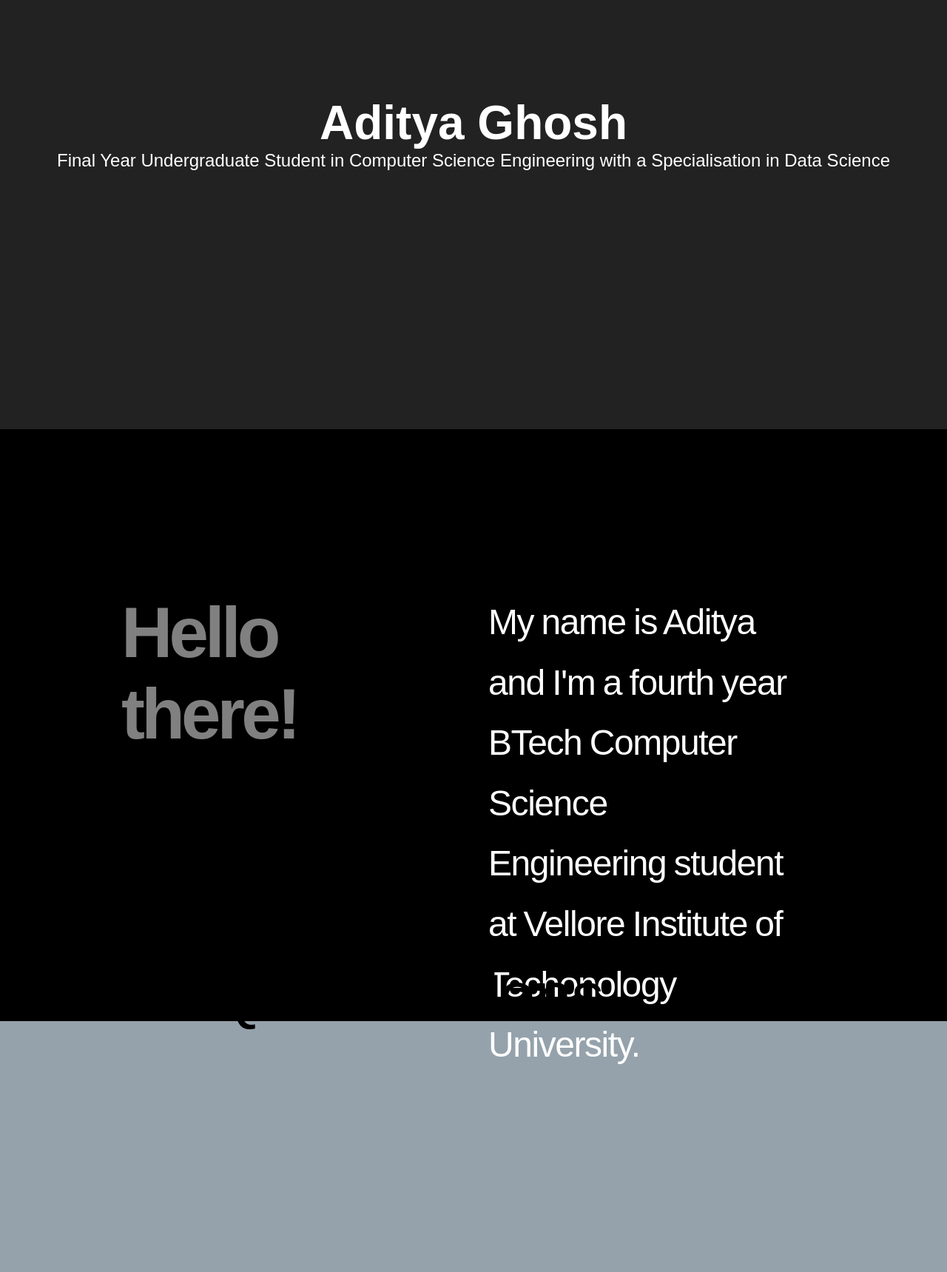
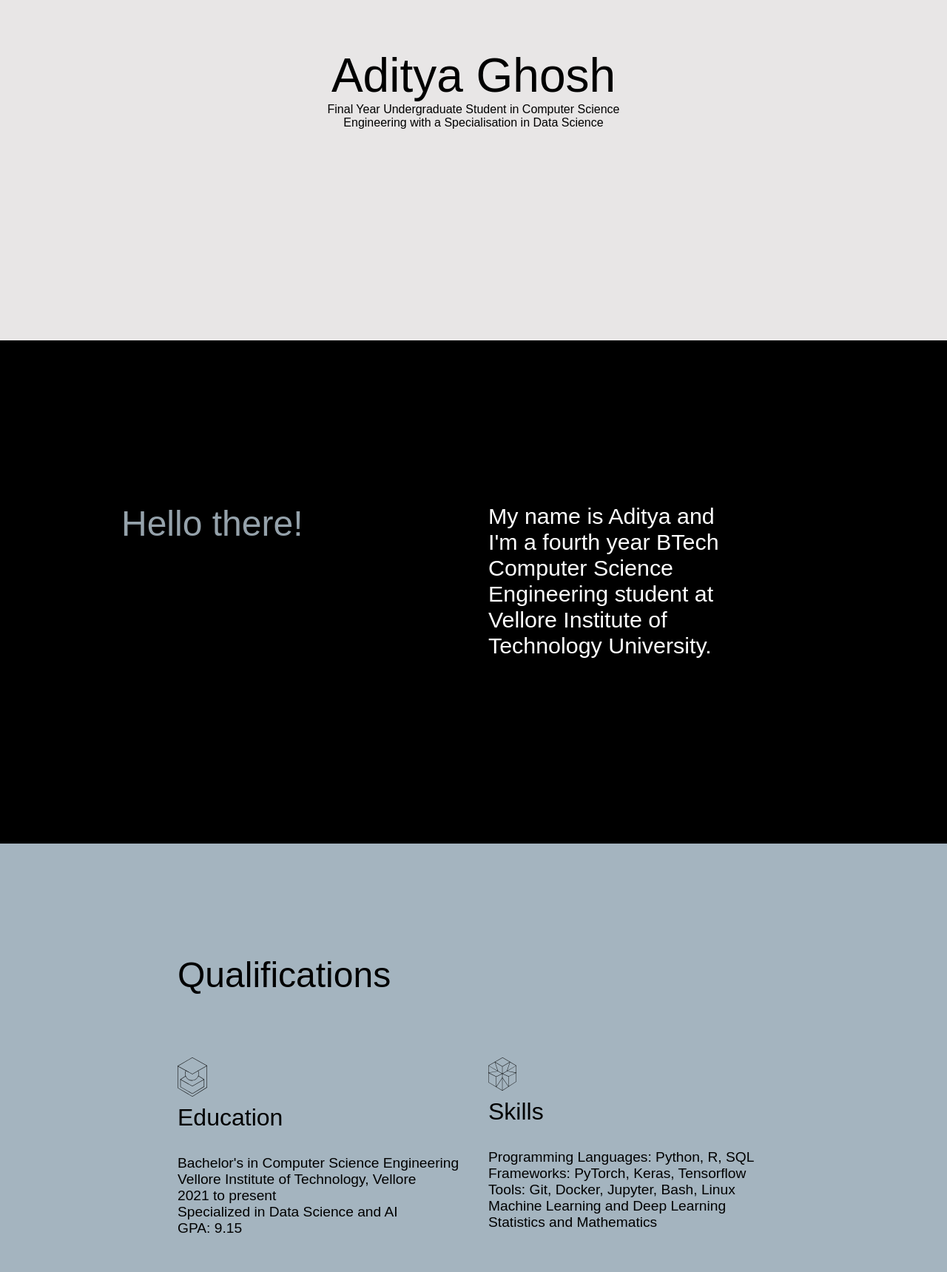
Before and after one commit to Nanashi-bot/Nanashi-bot.github.io, a plain HTML site: page index.html in a window 1280 px wide. Shown: the part 220-1939 px from the top of the page at 74% size. Drawn offline with Linux system fonts and the light colour scheme; a web font is replaced by a local one.

Commit message:
Added images and fixed sizes

```diff
--- a/css/styles.css
+++ b/css/styles.css
@@ -1,9 +1,9 @@
 /* Custom Font */
 @font-face {
-    font-family: 'MyCustomFont';
-    src: url('./fonts/YourFontFile.woff2') format('woff2'),
-         url('./fonts/YourFontFile.woff') format('woff'),
-         url('./fonts/YourFontFile.ttf') format('truetype');
+    font-family: 'YDGoth';
+    src: url('css/fonts/YDGothic\ 140\ Pro.woff2') format('woff2'),
+         url('css/fonts/YDGothic 140 Pro.woff') format('woff'),
+         url('./fonts/YDGothic 140 Pro.ttf.ttf') format('truetype');
     font-weight: normal;
     font-style: normal;
 }
@@ -17,30 +17,38 @@
 
 /* Global styles */
 body {
-    font-family: 'MyCustomFont', sans-serif; /* Use the custom font */
+    font-family: 'YDGoth', sans-serif; /* Use the custom font */
 }
 
 
 /* Section styling */
 section {
-    height: 100vh; /* Full viewport height for each section */
+    height: 85vh;
     display: flex;
     justify-content: center;
     align-items: center;
     text-align: center;
     padding: 20px;
-    color: white; /* White text for contrast */
-    font-size: 1.5rem;
+    /*font-size: 1.5rem;*/
 }
 
 /* Section-specific styles */
 #section1 {
-    background-color: #222; /* Dark gray background */
+    background-color: rgb(232, 230, 230);
+    color: black;
 }
 
-#section1 h1 {
-    font-size: 4rem; /* Larger font for the name */
+.name {
+  font-size: 4rem;
 }
+
+.text {
+  font-size: 1rem;
+  text-align: center;
+  padding-left: 25rem;
+  padding-right: 25rem;
+}
+
 
 #section5 {
     background-color: #ccc; /* Lightest gray background */
@@ -63,6 +71,7 @@ section {
     width: 80%; /* Set the width of the content */
     height: 100%; /* Fill the entire height of the section */
     text-align: left; /* Left justify text */
+    font-size: 0.5rem;
 }
 
 .left, .right {
@@ -71,24 +80,19 @@ section {
     flex-direction: column; /* Stack items vertically */
     justify-content: flex-start; /* Align items to start at the top */
     padding: 20px; /* Optional padding for better spacing */
-}
-
-.left h2 {
-    font-size: 6rem; /* Increase font size for "Hello there!" */
-    color: grey; /* Grey text for "Hello there!" */
-    letter-spacing: -0.05em; /* Decrease letter spacing */
-    word-spacing: -0.05em; /* Decrease word spacing */
-    margin: 0; /* Remove margin to align with the left text */
+    font-size: 3rem;
+    color: #95a2ab;
 }
 
 /* Scoped styles for Section 2 paragraphs */
 #section2 .right p {
-    font-size: 3rem; /* Increase font size for the paragraph */
-    max-width: 90%; /* Keep the paragraph narrower for better readability */
-    line-height: 1.7; /* Better line spacing */
+    font-size: 1.9rem; /* Increase font size for the paragraph */
+    /*max-width: 90%; /* Keep the paragraph narrower for better readability */
+    /*line-height: 1.7; /* Better line spacing */
     color: white; /* White text for the right side */
-    letter-spacing: -0.03em; /* Decrease letter spacing */
-    word-spacing: -0.03em; /* Decrease word spacing */
+    padding-right: 9rem;
+    /*letter-spacing: -0.03em; /* Decrease letter spacing */
+    /*word-spacing: -0.03em; /* Decrease word spacing */
 }
 
 /* Optional: Media Queries for Smaller Screens */
@@ -108,7 +112,7 @@ section {
 /*For section 3 Qualifications section */
 
 #section3 {
-  background-color: #95a2ab;
+  background-color: rgb(164, 180, 191);;
   color: black;
   padding: 15rem;
 }
@@ -142,47 +146,45 @@ section {
 
 .education-title, .skills-title {
   text-align: left;
-  padding-bottom: 3rem;
+  padding-bottom: 2rem;
   padding-left: 9wh;
-  font-size: 3rem;
+  font-size: 2rem;
 }
 
 
 .education-detail, .skills-detail {
-  padding-left: 0px; /* Adjust padding as needed */
   text-align: left;
-  font-size: 2rem;
+  font-size: 1.2rem;
 }
 
 .qualifications-title {
-  font-size: 5.5rem;
-  padding-left: 10px; /* Adds a bit of left padding */
-  margin-top: -3rem; /* Moves "Qualifications" higher */
-  padding-bottom: 20rem; /* Adds more space beneath "Qualifications" */
+  font-size: 3rem;
+  padding-bottom: 4rem; /* Adds more space beneath "Qualifications" */
   text-align: left;
-  padding-left: 3rem;
 }
 
 /* Section 4: Project Experience layout */
 #section4 {
     text-align: center; /* Center align the heading */
     padding: 20px; /* General padding for the section */
-    background-color: white; /* Background color */
-    min-height: 90vh;
+    background-color: rgb(232, 230, 230);
+    min-height: 80vh;
 }
 
 .main-title {
-    font-size: 5rem; /* Increase the font size for the Project Experience heading */
+    font-size: 2.5rem; /* Increase the font size for the Project Experience heading */
     margin: 0; /* Remove any default margin */
     color: #000; /* Change the text color to black */
     padding-top: 5vh; /* Add padding above the title */
-    padding-bottom: 30vh; /* Add padding below the title */
+    padding-bottom: 15vh; /* Add padding below the title */
 }
 
 .projects-container {
     display: flex; /* Use flexbox for layout */
     justify-content: space-around; /* Space between project sections */
     flex-wrap: wrap; /* Wrap if there is not enough space */
+    padding-left: 10rem;
+    padding-right: 10rem;
 }
 
 .project {
@@ -198,7 +200,7 @@ section {
 }
 
 .project-name {
-    font-size: 2rem; /* Font size for project names */
+    font-size: 1.3rem; /* Font size for project names */
     margin-bottom: 5px; /* Space below project names */
     color: #000;
 }
@@ -217,7 +219,7 @@ section {
 
 #section5 {
   display: flex;
-  background-color: #b3aa9f;
+  background-color: rgb(180, 169, 154);;
   padding: 20px;
   color: black;
   max-height: 90vh;
@@ -238,13 +240,13 @@ section {
 }
 
 .get-in-touch-title {
-  font-size: 5rem; /* Adjust font size as needed */
-  margin-bottom: 3rem; /* Space below the title */
+  font-size: 3rem; /* Adjust font size as needed */
+  margin-bottom: 2rem; /* Space below the title */
   text-align: left;
 }
 
 .get-in-touch-info {
-  font-size: 2rem;
+  font-size: 1.3rem;
   text-align: left;
-  padding-right: 20rem;
+  padding-right: 15rem;
 }
--- a/index.html
+++ b/index.html
@@ -11,8 +11,8 @@
     <!-- Section 1: Name and About Me -->
     <section id="section1">
         <div>
-            <h1>Aditya Ghosh</h1>
-            <p>
+            <p class="name">Aditya Ghosh</p>
+            <p class="text">
             Final Year Undergraduate Student in Computer Science Engineering with a Specialisation in Data Science
             </p>
         </div>
@@ -22,11 +22,11 @@
     <section id="section2">
         <div class="split-container">
             <div class="left">
-                <h2>Hello there!</h2>
+                <p>Hello there!</p>
             </div>
             <div class="right">
                 <p>
-                My name is Aditya and I'm a fourth year BTech Computer Science Engineering student at Vellore Institute of Techonology University.
+                My name is Aditya and I'm a fourth year BTech Computer Science Engineering student at Vellore Institute of Technology University.
                 </p>
             </div>
         </div>
@@ -38,7 +38,7 @@
     <p class="qualifications-title">Qualifications</p>
     <div class="content">
     <div class="left-side">
-      <img src="images/education.svg" alt="Education Image" class="education-image">
+      <img src="images/education.svg" alt="Education Image" style="width:10%; height:auto;">
       <p class="education-title">Education</p>
       <p class="education-detail">Bachelor's in Computer Science Engineering</p>
       <p class="education-detail">Vellore Institute of Technology, Vellore</p>
@@ -47,7 +47,7 @@
       <p class="education-detail">GPA: 9.15</p>
     </div>
     <div class="right-side">
-      <img src="images/skills.svg" alt="Skills Image" class="skills-image">
+      <img src="images/skills.svg" alt="Skills Image" style="width:10%; height:auto;">
       <p class="skills-title">Skills</p>
       <p class="skills-detail">Programming Languages: Python, R, SQL</p>
       <p class="skills-detail">Frameworks: PyTorch, Keras, Tensorflow</p>
```
Also changed, not shown: images/education.jpg (deleted).
